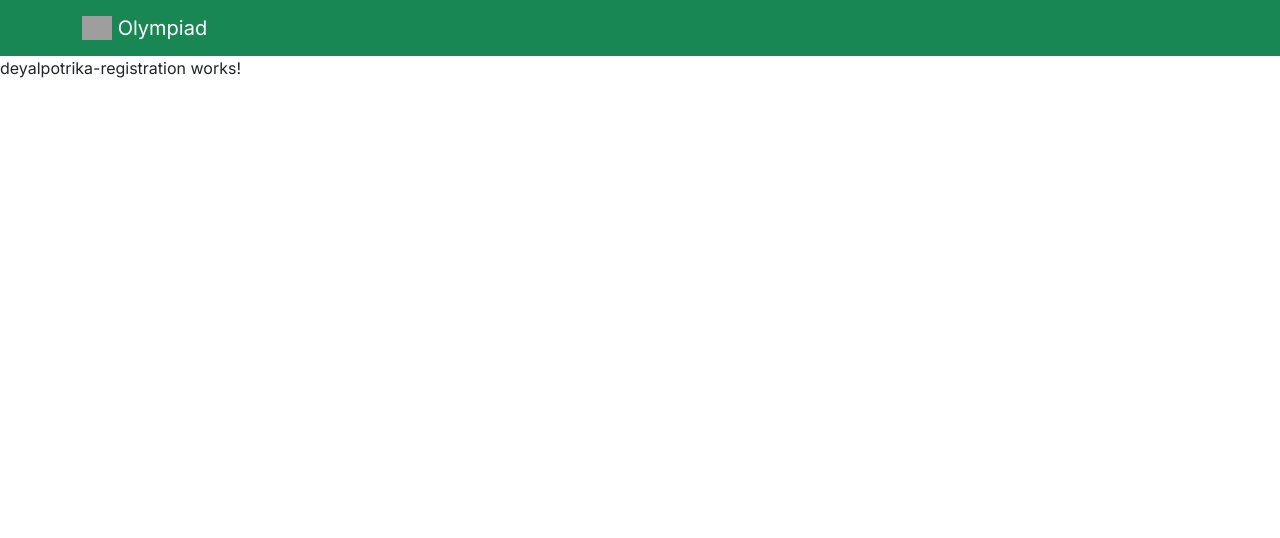
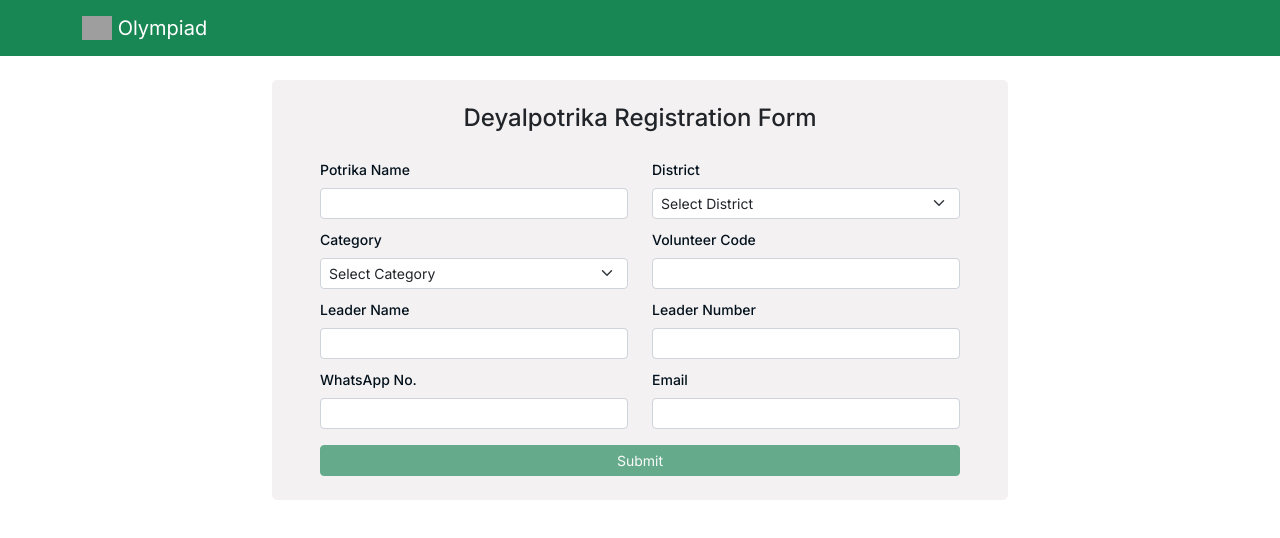
Before and after one commit to Melodious-nub/project-math-olympiad, an Angular app: page /deyalpotrika-registration in a window 1280 px wide. Shown: the top 538 px of the page. Built offline with nearby package versions, Linux system fonts and the light colour scheme; grey boxes are pictures that could not be loaded.

Commit message:
updated with deyalpotrika form and all validations

```diff
--- a/src/app/pages/deyalpotrika-registration/deyalpotrika-registration.component.css
+++ b/src/app/pages/deyalpotrika-registration/deyalpotrika-registration.component.css
@@ -0,0 +1,16 @@
+.bg-container {
+    background: #F4F1F3;
+    border-radius: 5px;
+    max-width: 736px;
+}
+
+.text-danger {
+    font-size: 11px;
+}
+
+.form-label {
+    font-weight: 500;
+    font-size: 14px;
+    line-height: 21px;
+    color: #02111B;
+}
--- a/src/app/pages/deyalpotrika-registration/deyalpotrika-registration.component.html
+++ b/src/app/pages/deyalpotrika-registration/deyalpotrika-registration.component.html
@@ -1 +1,119 @@
-<p>deyalpotrika-registration works!</p>
+<div class="container mt-4">
+    <div class="bg-container mb-3 mx-auto">
+      <div class="px-5 py-4">
+        <h2 class="text-center mb-4" style="font-size: x-large;">Deyalpotrika Registration Form</h2>
+
+        <!-- Success message display -->
+        <div *ngIf="isSuccess" class="alert alert-success text-center" role="alert">
+            Deyalpotrika registration successful! Thank you for registering.
+        </div>
+
+        <!-- Back to Home button after success -->
+        <div *ngIf="isSuccess" class="text-center mt-3">
+          <a routerLink="/" class="btn btn-sm btn-success">Back to Home</a>
+        </div>
+
+        <!-- Error message display -->
+        <div *ngIf="errorMessage" class="alert alert-danger text-center" role="alert">
+          {{ errorMessage }}
+        </div>
+
+        <!-- Registration Form (hidden when success is true) -->
+        <form *ngIf="!isSuccess" class="row" #detalRegistrationForm="ngForm" (ngSubmit)="onSubmit(detalRegistrationForm.value)">
+
+          <!-- Potrika Name Field -->
+          <div class="mb-2 col-md-6">
+            <label for="potrikaName" class="form-label">Potrika Name</label>
+            <input type="text" id="potrikaName" class="form-control form-control-sm" [ngClass]="{'is-invalid': !potrikaName.valid && potrikaName.touched}" name="potrikaName" ngModel required #potrikaName="ngModel">
+            <div *ngIf="!potrikaName.valid && potrikaName.touched" class="text-danger">
+              Potrika name is required.
+            </div>
+          </div>
+
+          <!-- District Select Box -->
+          <div class="mb-2 col-md-6">
+            <label for="district" class="form-label">District</label>
+            <select id="district" class="form-select form-select-sm" [ngClass]="{'is-invalid': !district.valid && district.touched}" name="district" ngModel required #district="ngModel">
+              <option value="" disabled selected>Select District</option>
+              <option value="Rangpur">Rangpur</option>
+              <option value="Dinajpur">Dinajpur</option>
+              <option value="Nilphamari">Nilphamari</option>
+              <option value="Gaibandha">Gaibandha</option>
+              <option value="Panchagarh">Panchagarh</option>
+            </select>
+            <div *ngIf="!district.valid && district.touched" class="text-danger">
+              District is required.
+            </div>
+          </div>
+
+          <!-- Category Select Box -->
+          <div class="mb-2 col-md-6">
+            <label for="category" class="form-label">Category</label>
+            <select id="category" class="form-select form-select-sm" [ngClass]="{'is-invalid': !category.valid && category.touched}" name="category" ngModel required #category="ngModel">
+              <option value="" disabled selected>Select Category</option>
+              <option value="3-5">3-5</option>
+              <option value="6-8">6-8</option>
+              <option value="9-10">9-10</option>
+            </select>
+            <div *ngIf="!category.valid && category.touched" class="text-danger">
+              Category is required.
+            </div>
+          </div>
+
+          <!-- Volunteer Code Field -->
+          <div class="mb-2 col-md-6">
+            <label for="volunteerCode" class="form-label">Volunteer Code</label>
+            <input type="text" id="volunteerCode" class="form-control form-control-sm" [ngClass]="{'is-invalid': !volunteerCode.valid && volunteerCode.touched}" name="volunteerCode" ngModel required #volunteerCode="ngModel">
+            <div *ngIf="!volunteerCode.valid && volunteerCode.touched" class="text-danger">
+              Volunteer Code is required.
+            </div>
+          </div>
+
+          <!-- Leader Name Field -->
+          <div class="mb-2 col-md-6">
+            <label for="leaderName" class="form-label">Leader Name</label>
+            <input type="text" id="leaderName" class="form-control form-control-sm" [ngClass]="{'is-invalid': !leaderName.valid && leaderName.touched}" name="leaderName" ngModel required #leaderName="ngModel">
+            <div *ngIf="!leaderName.valid && leaderName.touched" class="text-danger">
+              Leader name is required.
+            </div>
+          </div>
+
+          <!-- Leader Number Field -->
+          <div class="mb-2 col-md-6">
+            <label for="leaderNumber" class="form-label">Leader Number</label>
+            <input type="text" id="leaderNumber" class="form-control form-control-sm" [ngClass]="{'is-invalid': !leaderNumber.valid && leaderNumber.touched}" name="leaderNumber" ngModel required #leaderNumber="ngModel">
+            <div *ngIf="!leaderNumber.valid && leaderNumber.touched" class="text-danger">
+              Leader number is required.
+            </div>
+          </div>
+
+          <!-- WhatsApp Number Field -->
+          <div class="mb-2 col-md-6">
+            <label for="whatsappNo" class="form-label">WhatsApp No.</label>
+            <input type="tel" id="whatsappNo" class="form-control form-control-sm" [ngClass]="{'is-invalid': !whatsappNo.valid && whatsappNo.touched}" name="whatsappNo" ngModel required #whatsappNo="ngModel">
+            <div *ngIf="!whatsappNo.valid && whatsappNo.touched" class="text-danger">
+              WhatsApp number is required.
+            </div>
+          </div>
+
+          <!-- Email Field -->
+          <div class="mb-2 col-md-6">
+            <label for="email" class="form-label">Email</label>
+            <input type="email" id="email" class="form-control form-control-sm" [ngClass]="{'is-invalid': !email.valid && email.touched}" name="email" ngModel required email #email="ngModel">
+            <div *ngIf="!email.valid && email.touched" class="text-danger">
+              Valid email is required.
+            </div>
+          </div>
+
+          <!-- Submit Button -->
+          <div class="d-grid gap-2 mt-2">
+            <button type="submit" class="btn btn-sm btn-success" [disabled]="detalRegistrationForm.invalid || isLoading">
+              <!-- Show loading spinner if form is submitting -->
+              <span *ngIf="isLoading" class="spinner-border spinner-border-sm" role="status" aria-hidden="true"></span>
+              Submit
+            </button>
+          </div>
+        </form>
+      </div>
+    </div>
+  </div>
--- a/src/app/pages/deyalpotrika-registration/deyalpotrika-registration.component.ts
+++ b/src/app/pages/deyalpotrika-registration/deyalpotrika-registration.component.ts
@@ -1,4 +1,5 @@
 import { Component, OnInit } from '@angular/core';
+import { DataService } from 'src/app/services/data.service';
 
 @Component({
   selector: 'app-deyalpotrika-registration',
@@ -6,10 +7,34 @@ import { Component, OnInit } from '@angular/core';
   styleUrls: ['./deyalpotrika-registration.component.css']
 })
 export class DeyalpotrikaRegistrationComponent implements OnInit {
+  isLoading = false;
+  isSuccess = false;
+  errorMessage = '';
 
-  constructor() { }
+  constructor(private dataService: DataService) {}
 
-  ngOnInit(): void {
+  ngOnInit(): void {}
+
+  onSubmit(detalRegistrationForm: any) {
+    this.isLoading = true; // Show loading state
+    this.errorMessage = ''; // Reset error message
+    console.log(detalRegistrationForm);
+
+    // Call the API to post data
+    this.dataService.postDeyalReg(detalRegistrationForm).subscribe({
+      next: (res) => {
+        this.isLoading = false; // Hide loading state
+        if (res.success) {
+          this.isSuccess = true; // Show success message
+        } else {
+          this.errorMessage = 'Registration failed. Please try again.';
+        }
+      },
+      error: (error) => {
+        this.isLoading = false; // Hide loading state
+        this.errorMessage = 'Registration failed. Please try again.'; // Show error message
+        console.error('Registration failed:', error);
+      }
+    });
   }
-
 }
--- a/src/app/pages/tree-olympiad-registration/tree-olympiad-registration.component.html
+++ b/src/app/pages/tree-olympiad-registration/tree-olympiad-registration.component.html
@@ -2,7 +2,24 @@
   <div class="bg-container mb-3 mx-auto">
     <div class="px-5 py-4">
       <h2 class="text-center mb-4" style="font-size: x-large;">Tree Olympiad Registration Form</h2>
-            <form class="row" #registrationForm="ngForm" (ngSubmit)="onSubmit()">
+
+      <!-- Success message display -->
+      <div *ngIf="isSuccess" class="alert alert-success text-center" role="alert">
+        Registration successful! Thank you for registering.
+      </div>
+
+      <!-- Back to Home button after success -->
+      <div *ngIf="isSuccess" class="text-center mt-3">
+        <a routerLink="/" class="btn btn-sm btn-success">Back to Home</a>
+      </div>
+
+      <!-- Error message display -->
+      <div *ngIf="errorMessage" class="alert alert-danger text-center" role="alert">
+        {{ errorMessage }}
+      </div>
+
+      <!-- Registration Form (hidden when success is true) -->
+      <form *ngIf="!isSuccess" class="row" #registrationForm="ngForm" (ngSubmit)="onSubmit(registrationForm.value)">
         <!-- Name Field -->
         <div class="mb-2 col-md-6">
           <label for="name" class="form-label">Name</label>
@@ -24,7 +41,7 @@
         <!-- District Select Box -->
         <div class="mb-2 col-md-6">
           <label for="district" class="form-label">District</label>
-                <select id="district" class="form-select form-select-sm"  [ngClass]="{'is-invalid': !district.valid && district.touched}" name="district" ngModel required #district="ngModel">
+          <select id="district" class="form-select form-select-sm" [ngClass]="{'is-invalid': !district.valid && district.touched}" name="district" ngModel required #district="ngModel">
             <option value="" disabled selected>Select District</option>
             <option value="Rangpur">Rangpur</option>
             <option value="Dinajpur">Dinajpur</option>
@@ -54,7 +71,7 @@
         <!-- Volunteer Code Field -->
         <div class="mb-2 col-md-6">
           <label for="volunteerCode" class="form-label">Volunteer Code</label>
-                <input type="text" id="volunteerCode" class="form-control form-control-sm" [ngClass]="{'is-invalid': !email.valid && email.touched}" name="volunteerCode" ngModel required #volunteerCode="ngModel">
+          <input type="text" id="volunteerCode" class="form-control form-control-sm" [ngClass]="{'is-invalid': !volunteerCode.valid && volunteerCode.touched}" name="volunteerCode" ngModel required #volunteerCode="ngModel">
           <div *ngIf="!volunteerCode.valid && volunteerCode.touched" class="text-danger">
             Volunteer Code is required.
           </div>
@@ -80,7 +97,11 @@
 
         <!-- Submit Button -->
         <div class="d-grid gap-2 mt-2">
-                <button type="submit" class="btn btn-sm btn-success" [disabled]="registrationForm.invalid">Submit</button>
+          <button type="submit" class="btn btn-sm btn-success" [disabled]="registrationForm.invalid || isLoading">
+            <!-- Show loading spinner if form is submitting -->
+            <span *ngIf="isLoading" class="spinner-border spinner-border-sm" role="status" aria-hidden="true"></span>
+            Submit
+          </button>
         </div>
       </form>
     </div>
--- a/src/app/pages/tree-olympiad-registration/tree-olympiad-registration.component.ts
+++ b/src/app/pages/tree-olympiad-registration/tree-olympiad-registration.component.ts
@@ -1,4 +1,5 @@
 import { Component, OnInit } from '@angular/core';
+import { DataService } from 'src/app/services/data.service';
 
 @Component({
   selector: 'app-tree-olympiad-registration',
@@ -7,13 +8,38 @@ import { Component, OnInit } from '@angular/core';
 })
 export class TreeOlympiadRegistrationComponent implements OnInit {
 
-  constructor() { }
+  isLoading = false; // For showing loading state on the button
+  isSuccess = false; // For showing the success message
+  errorMessage = ''; // For showing error message
 
-  ngOnInit(): void {
+  constructor(private dataService: DataService) { }
+
+  ngOnInit(): void { }
+
+  onSubmit(registrationFormData: any) {
+    this.isLoading = true; // Start loading state
+    this.errorMessage = ''; // Clear any previous errors
+
+    // Call the API to submit the registration data
+    this.dataService.postBrikhoReg(registrationFormData).subscribe({
+      next: (res) => {
+        this.isLoading = false; // Stop loading state
+
+        // Check if the response indicates success
+        if (res && res.success) {
+          this.isSuccess = true; // Show success message
+          console.log('Registration successful:', res);
+        } else {
+          // Handle case where the response does not indicate success
+          this.errorMessage = res.message || 'Registration failed. Please try again.';
+          // console.warn('Unexpected response:', res);
+        }
+      },
+      error: (error) => {
+        this.isLoading = false; // Stop loading state
+        this.errorMessage = error.message || 'An unexpected error occurred. Please try again.'; // Set error message
+        // console.error('API error during registration:', error);
+      }
+    });
   }
-
-  onSubmit() {
-    alert('Form Submitted Successfully!');
-  }
-
 }
--- a/src/environments/environment.prod.ts
+++ b/src/environments/environment.prod.ts
@@ -1,7 +1,4 @@
 export const environment = {
   production: true,
-  // baseUrl: 'http://192.168.5.13:8012',
-  // baseUrl: 'https://sumationscomboxapi.azurewebsites.net',
-   baseUrl: 'https://devcomboxapi.azurewebsites.net',
- // baseUrl: 'https://livecomboxapi.azurewebsites.net',
+   baseUrl: 'https://olympiadapilive-dcb3djbnbsbdbqc0.canadacentral-01.azurewebsites.net',
 };
```
Also changed, not shown: src/app/services/data.service.ts (+6 -2 lines), src/environments/environment.ts (+1 -6 lines). Lines whose indentation alone changed are shown as unchanged.
